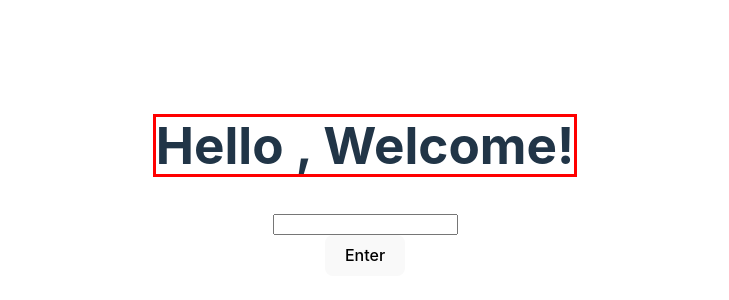
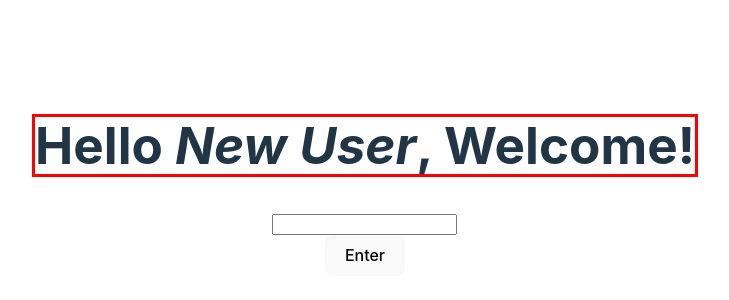
Before and after one commit to MyHKo/WebCourse, a React (Vite) app in the folder react-props/: page / in a window 1280 px wide. Shown: the part 222-522 px from the top of the page, without its empty margins (275-1004 px from the left). Built offline with nearby package versions, Linux system fonts and the light colour scheme.

Commit message:
React-props: add initial user name

```diff
--- a/react-props/src/App.jsx
+++ b/react-props/src/App.jsx
@@ -25,7 +25,7 @@ function Input({ setName }){
 }
 
 function App() {
-    const [ name, setName ] = useState([""])
+    const [ name, setName ] = useState(["New User"])
 
   return (
       <div >
```
